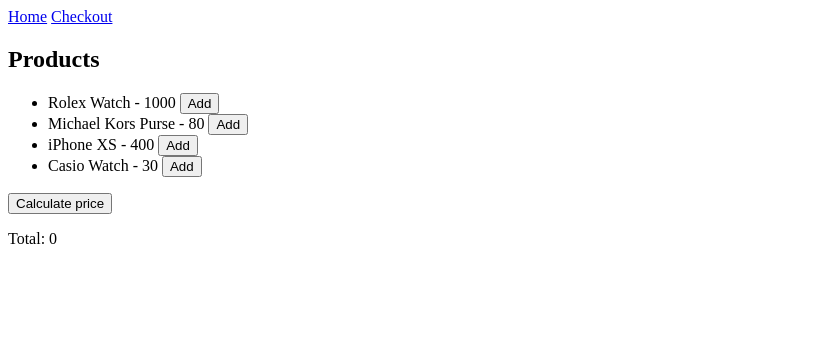
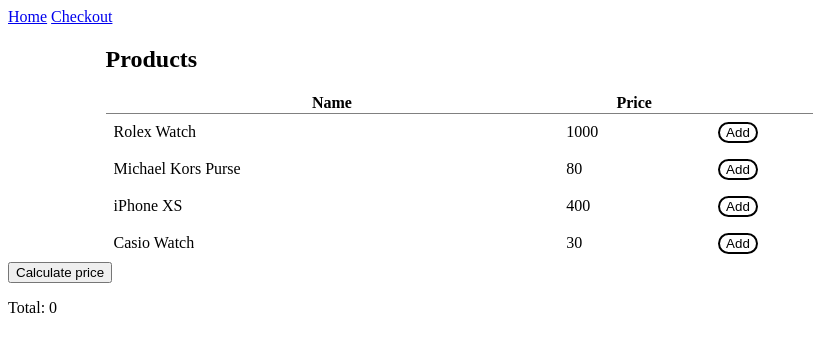
Before and after one commit to wallowallo/project-tyr, a SvelteKit app: page /checkout in a window 1280 px wide. Shown: the top 352 px of the page, without its empty margins (0-813 px from the left). Built offline with nearby package versions, Linux system fonts and the light colour scheme.

Commit message:
refactor: make product list its own component

```diff
--- /dev/null
+++ b/src/lib/components/ProductList.svelte
@@ -0,0 +1,56 @@
+<script lang="ts">
+	import type { Product } from '../models/types';
+
+	export let products: Product[] = [];
+
+	export let add: Function;
+
+	const tableHeaders = {
+		name: 'Name',
+		price: 'Price',
+		blank: ''
+	};
+</script>
+
+<h2>Products</h2>
+
+<table>
+	<thead>
+		<tr>
+			<th>{tableHeaders.name}</th>
+			<th>{tableHeaders.price}</th>
+			<th>{tableHeaders.blank}</th>
+		</tr>
+	</thead>
+	<tbody>
+		{#each products as product}
+			<tr>
+				<td>{product.name}</td>
+				<td>{product.price}</td>
+				<td><button class="add-button" on:click={() => add(product)}>Add</button></td>
+			</tr>
+		{/each}
+	</tbody>
+</table>
+
+<style>
+	table {
+		border-collapse: collapse;
+	}
+
+	th {
+		border-bottom: 1px solid grey;
+	}
+
+	td {
+		padding: 0.5em;
+	}
+
+	.add-button {
+		background: #ffffff;
+		border: 2px solid black;
+		border-radius: 24px;
+		padding: 10px, 28px, 10px, 28px;
+		color: black;
+	}
+</style>
--- a/src/routes/checkout/+page.svelte
+++ b/src/routes/checkout/+page.svelte
@@ -1,8 +1,8 @@
 <script lang="ts">
-	import type { Cart, CheckoutResponse, Product, ProductPageData } from "$lib/types";
+	import type { Cart, CheckoutResponse, Product, ProductPageData } from '$lib/models/types';
+	import ProductList from '$lib/components/ProductList.svelte';
 
 	export let data: ProductPageData;
-
 	export let cart: Cart = [];
 	export let total: number = 0;
 
@@ -10,7 +10,7 @@
 	 * Add a product to the cart
 	 */
 	async function add(product: Product) {
-        console.log("adding product", product);
+		console.log('adding product', product);
 		cart.push(product.id);
 	}
 
@@ -18,7 +18,7 @@
 	 * Checkout the cart and get the total price by calling /api/checkout.
 	 */
 	async function checkout() {
-		console.log("cart", cart);
+		console.log('cart', cart);
 		const response = await fetch('/api/checkout', {
 			method: 'POST',
 			body: JSON.stringify(cart),
@@ -32,13 +32,19 @@
 	}
 </script>
 
-<h2>Products</h2>
-
-<ul>
-	{#each data.products as product}
-        <li>{product.name} - {product.price} <button class="add-button" on:click={() => add(product)}>Add</button></li>
-	{/each}
-</ul>
+<div class="productContent">
+	<ProductList products={data.products} {add} />
+</div>
 
 <button on:click={checkout}>Calculate price</button>
 <p>Total: {total}</p>
+
+<style>
+	.productContent {
+		display: grid;
+		flex-direction: column;
+		align-items: center;
+		width: 80%;
+		margin: 0 auto;
+	}
+</style>
--- a/src/routes/checkout/+page.ts
+++ b/src/routes/checkout/+page.ts
@@ -1,4 +1,4 @@
-import type { Product } from "$lib/types";
+import type { Product } from "$lib/models/types";
 import products from "data/products.json";
 
 /**
@@ -6,5 +6,5 @@ import products from "data/products.json";
  * Exported in +page.svelte as data.products
  */
 export function load() {
-	return { products };
+	return { products } as { products: Product[] };
 }
```
Also changed, not shown: src/lib/models/types.d.ts (renamed from src/lib/types.d.ts), src/lib/utils/utils.ts (added). Lines whose indentation alone changed are shown as unchanged.
